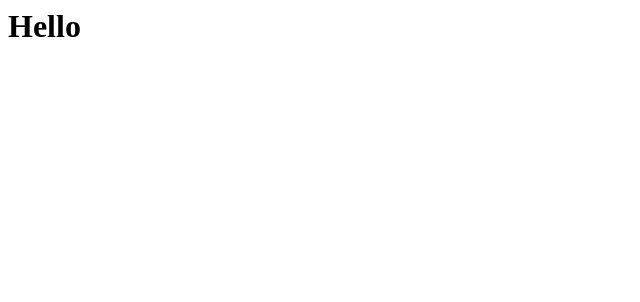
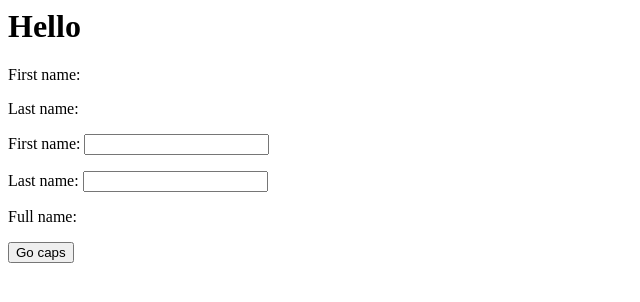
Before and after one commit to milangit/Knockout1, a plain HTML site: page index.html in a window 1280 px wide. Shown: the whole page, without its empty margins (0-640 px from the left). Drawn offline with Linux system fonts and the light colour scheme.

Commit message:
Update index.html

```diff
--- a/index.html
+++ b/index.html
@@ -1 +1,12 @@
 <h1>Hello</h1>
+
+<!-- This is a *view* - HTML markup that defines the appearance of your UI -->
+
+<p>First name: <strong data-bind="text: firstName"></strong></p>
+<p>Last name: <strong data-bind="text: lastName"></strong></p>
+
+<p>First name: <input data-bind="value: firstName" /></p>
+<p>Last name: <input data-bind="value: lastName" /></p>
+<p>Full name: <strong data-bind="text: fullName"></strong></p>
+
+<button data-bind="click: capitalizeLastName">Go caps</button>
```
